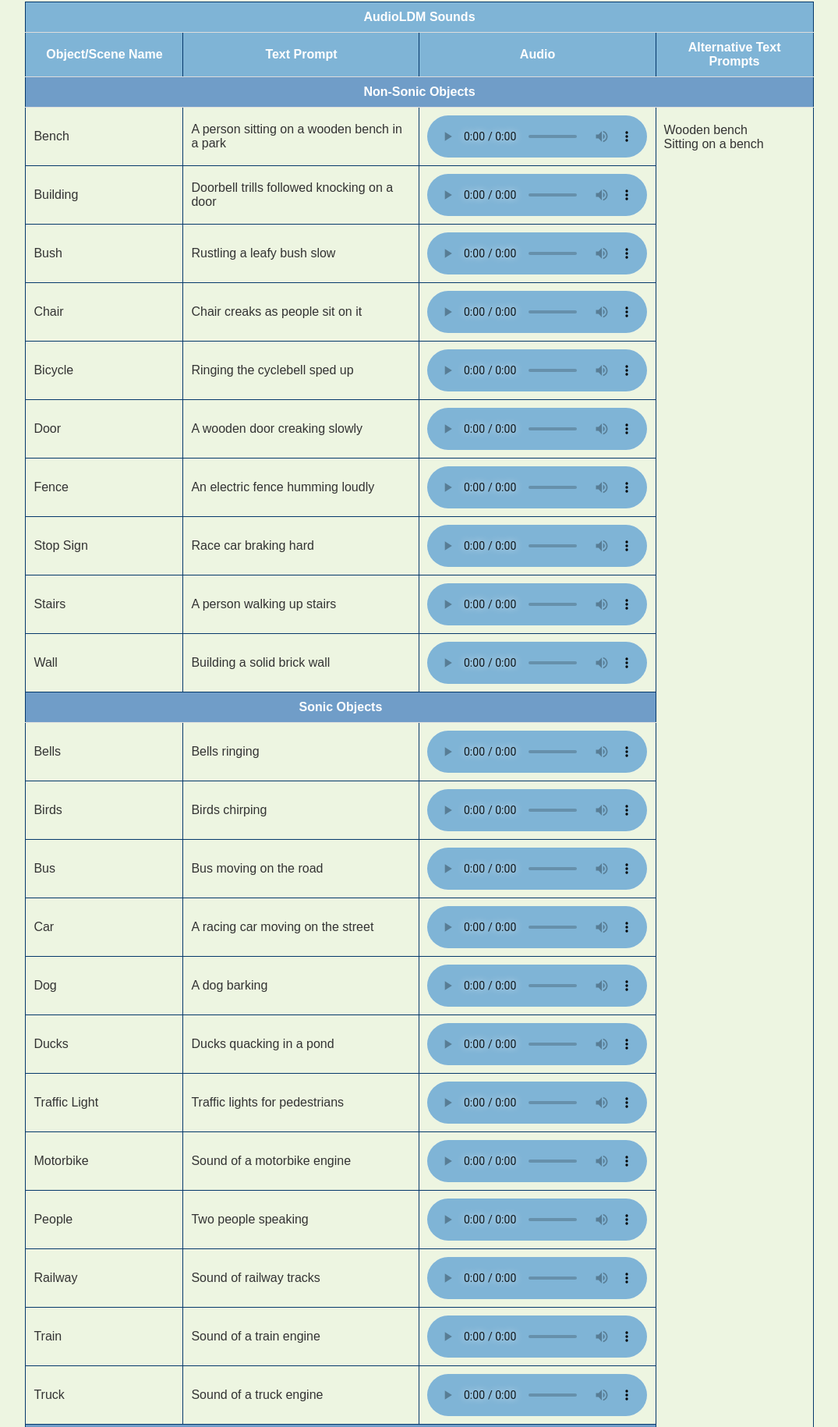
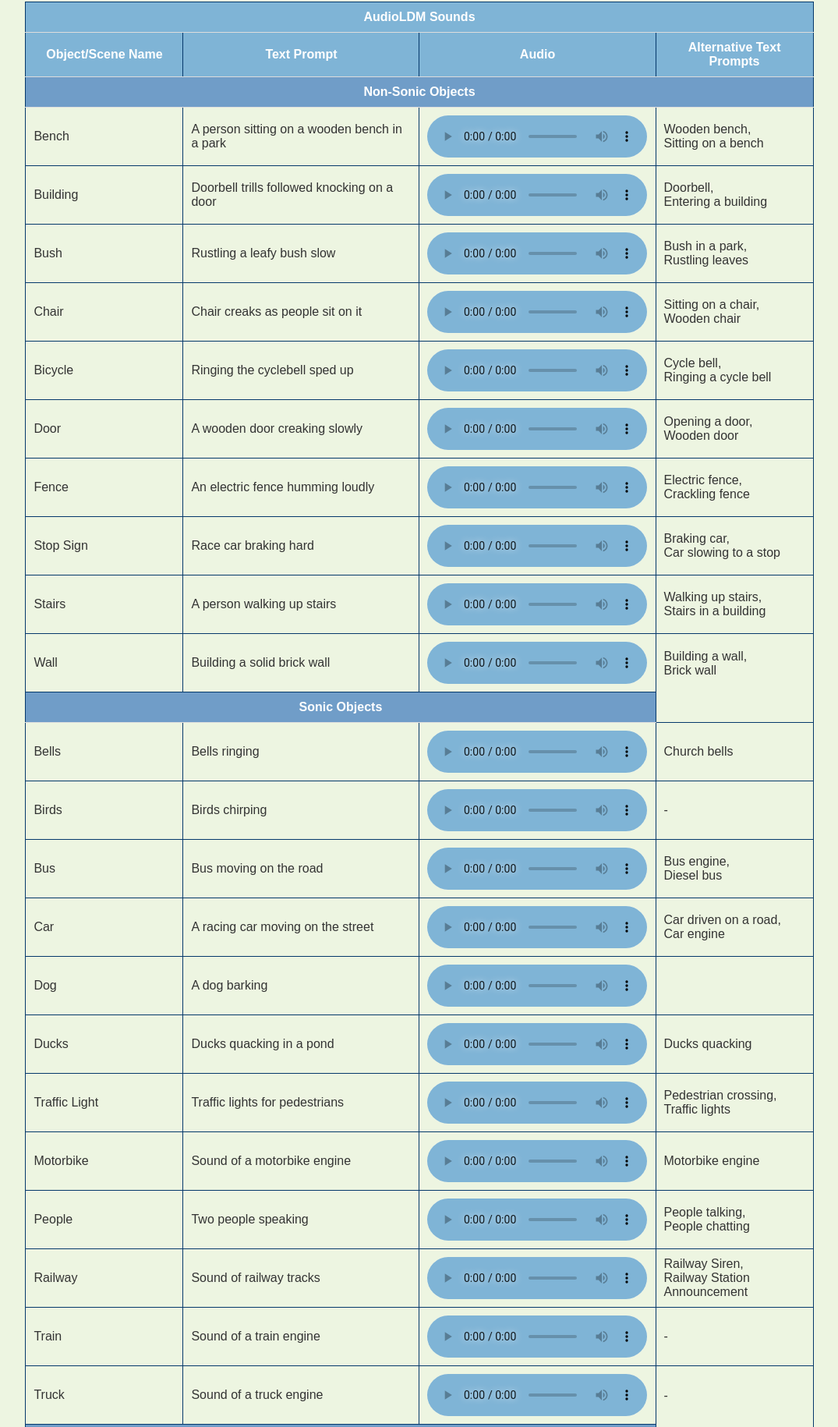
Before and after one commit to spatial-awareness-project/spatial-awareness-project, a plain HTML site: page index.html in a window 1280 px wide. Shown: the part 2708-4538 px from the top of the page at 78% size, without its empty margins (102-1177 px from the left). Drawn offline with Linux system fonts and the light colour scheme.

Commit message:
Added earlier prompts from AudioLDM

```diff
--- a/index.html
+++ b/index.html
@@ -366,7 +366,7 @@
                         Your browser does not support the audio element.
                     </audio>
                 </td>
-                <td>Wooden bench<br>Sitting on a bench</td>
+                <td>Wooden bench,<br>Sitting on a bench</td>
             </tr>
             <tr>
                 <td>Building</td>
@@ -377,6 +377,7 @@
                         Your browser does not support the audio element.
                     </audio>
                 </td>
+                <td>Doorbell,<br>Entering a building</td>
             </tr>
             <tr>
                 <td>Bush</td>
@@ -387,6 +388,7 @@
                         Your browser does not support the audio element.
                     </audio>
                 </td>
+                <td>Bush in a park,<br>Rustling leaves</td>
             </tr>
             <tr>
                 <td>Chair</td>
@@ -397,6 +399,7 @@
                         Your browser does not support the audio element.
                     </audio>
                 </td>
+                <td>Sitting on a chair,<br>Wooden chair</td>
             </tr>
             <tr>
                 <td>Bicycle</td>
@@ -407,6 +410,7 @@
                         Your browser does not support the audio element.
                     </audio>
                 </td>
+                <td>Cycle bell,<br>Ringing a cycle bell</td>
             </tr>
             <tr>
                 <td>Door</td>
@@ -417,6 +421,7 @@
                         Your browser does not support the audio element.
                     </audio>
                 </td>
+                <td>Opening a door,<br>Wooden door</td>
             </tr><tr>
                 <td>Fence</td>
                 <td>An electric fence humming loudly</td>
@@ -426,6 +431,7 @@
                         Your browser does not support the audio element.
                     </audio>
                 </td>
+                <td>Electric fence,<br>Crackling fence</td>
             </tr>
             <tr>
                 <td>Stop Sign</td>
@@ -436,6 +442,7 @@
                         Your browser does not support the audio element.
                     </audio>
                 </td>
+                <td>Braking car,<br>Car slowing to a stop</td>
             </tr>
             <tr>
                 <td>Stairs</td>
@@ -446,6 +453,7 @@
                         Your browser does not support the audio element.
                     </audio>
                 </td>
+                <td>Walking up stairs,<br>Stairs in a building</td>
             </tr>
             <tr>
                 <td>Wall</td>
@@ -456,6 +464,7 @@
                         Your browser does not support the audio element.
                     </audio>
                 </td>
+                <td>Building a wall,<br>Brick wall</td>
             </tr>
             <tr>
                 <th colspan="3" style="background-color: #709DC8;">
@@ -471,6 +480,7 @@
                         Your browser does not support the audio element.
                     </audio>
                 </td>
+                <td>Church bells</td>
             </tr>
             <tr>
                 <td>Birds</td>
@@ -481,6 +491,7 @@
                         Your browser does not support the audio element.
                     </audio>
                 </td>
+                <td>-</td>
             </tr>
             <tr>
                 <td>Bus</td>
@@ -491,6 +502,7 @@
                         Your browser does not support the audio element.
                     </audio>
                 </td>
+                <td>Bus engine,<br>Diesel bus</td>
             </tr>
             <tr>
                 <td>Car</td>
@@ -501,6 +513,7 @@
                         Your browser does not support the audio element.
                     </audio>
                 </td>
+                <td>Car driven on a road,<br>Car engine</td>
             </tr>
             <tr>
                 <td>Dog</td>
@@ -511,6 +524,7 @@
                         Your browser does not support the audio element.
                     </audio>
                 </td>
+                <td></td>
             </tr>
             <tr>
                 <td>Ducks</td>
@@ -521,6 +535,7 @@
                         Your browser does not support the audio element.
                     </audio>
                 </td>
+                <td>Ducks quacking</td>
             </tr>
             <tr>
                 <td>Traffic Light</td>
@@ -531,6 +546,7 @@
                         Your browser does not support the audio element.
                     </audio>
                 </td>
+                <td>Pedestrian crossing,<br>Traffic lights</td>
             </tr>
             <tr>
                 <td>Motorbike</td>
@@ -541,6 +557,7 @@
                         Your browser does not support the audio element.
                     </audio>
                 </td>
+                <td>Motorbike engine</td>
             </tr>
             <tr>
                 <td>People</td>
@@ -551,6 +568,7 @@
                         Your browser does not support the audio element.
                     </audio>
                 </td>
+                <td>People talking,<br>People chatting</td>
             </tr>
             <tr>
                 <td>Railway</td>
@@ -561,6 +579,7 @@
                         Your browser does not support the audio element.
                     </audio>
                 </td>
+                <td>Railway Siren,<br>Railway Station Announcement</td>
             </tr>
             <tr>
                 <td>Train</td>
@@ -571,6 +590,7 @@
                         Your browser does not support the audio element.
                     </audio>
                 </td>
+                <td>-</td>
             </tr>
             <tr>
                 <td>Truck</td>
@@ -581,6 +601,7 @@
                         Your browser does not support the audio element.
                     </audio>
                 </td>
+                <td>-</td>
             </tr>
             <tr>
                 <th colspan="3" style="background-color: #709DC8;">
@@ -596,6 +617,7 @@
                         Your browser does not support the audio element.
                     </audio>
                 </td>
+                <td>Waves breaking into shore,<br>Beach waves</td>
             </tr>
             <tr>
                 <td>Canteen</td>
@@ -606,6 +628,7 @@
                         Your browser does not support the audio element.
                     </audio>
                 </td>
+                <td>Canteen noises,<br>People eating at a food centre</td>
             </tr>
             <tr>
                 <td>Kids Playing</td>
@@ -616,6 +639,7 @@
                         Your browser does not support the audio element.
                     </audio>
                 </td>
+                <td>-</td>
             </tr>
             <tr>
                 <td>Mall</td>
@@ -626,6 +650,7 @@
                         Your browser does not support the audio element.
                     </audio>
                 </td>
+                <td>Crowded mall,<br>People in a mall</td>
             </tr>
             <tr>
                 <td>Park</td>
@@ -636,6 +661,7 @@
                         Your browser does not support the audio element.
                     </audio>
                 </td>
+                <td>-</td>
             </tr>
             <tr>
                 <td>Street</td>
@@ -646,6 +672,7 @@
                         Your browser does not support the audio element.
                     </audio>
                 </td>
+                <td>Busy street with cars and people</td>
             </tr>
         </tbody>
     </table>
```
